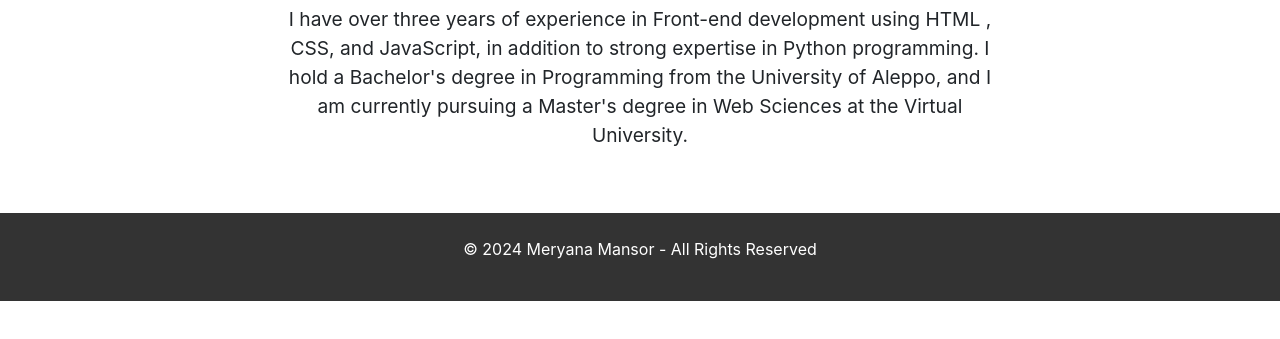
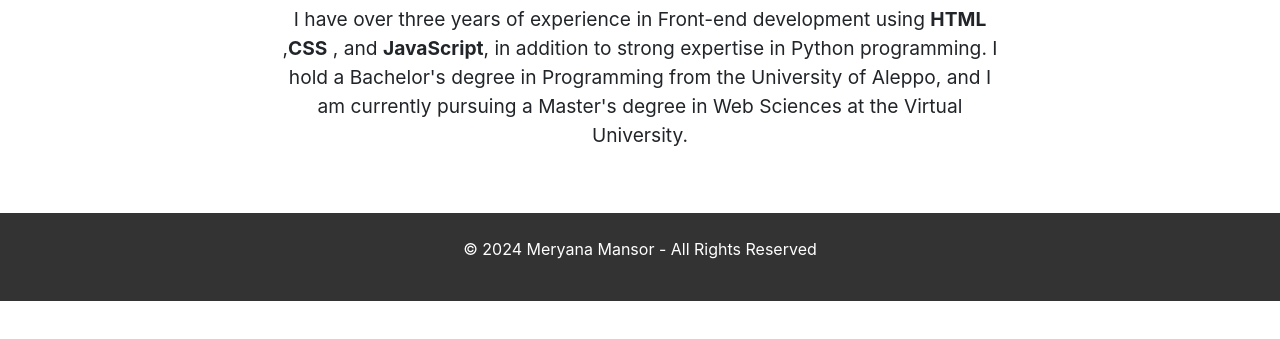
Before and after one commit to raad1785/works, a plain HTML site: page index.html in a window 1280 px wide. Shown: the part 347-686 px from the top of the page. Drawn offline with nearby package versions, Linux system fonts and the light colour scheme.

Commit message:
Update index.html

```diff
--- a/index.html
+++ b/index.html
@@ -33,7 +33,7 @@
         <div class="row">
             <div class="col-md-8 mx-auto text-center">
                 <h2>Hello! I am Meryana Mansor</h2>
-                <p>I have over three years of experience in Front-end development using <spam>HTML</spam> , CSS, and JavaScript, in addition to strong expertise in Python programming. I hold a Bachelor's degree in Programming from the University of Aleppo, and I am currently pursuing a Master's degree in Web Sciences at the Virtual University.</p>
+                <p>I have over three years of experience in Front-end development using <b>HTML</b> ,<b>CSS</b> , and <b>JavaScript</b>, in addition to strong expertise in Python programming. I hold a Bachelor's degree in Programming from the University of Aleppo, and I am currently pursuing a Master's degree in Web Sciences at the Virtual University.</p>
             </div>
         </div>
     </section>
```
